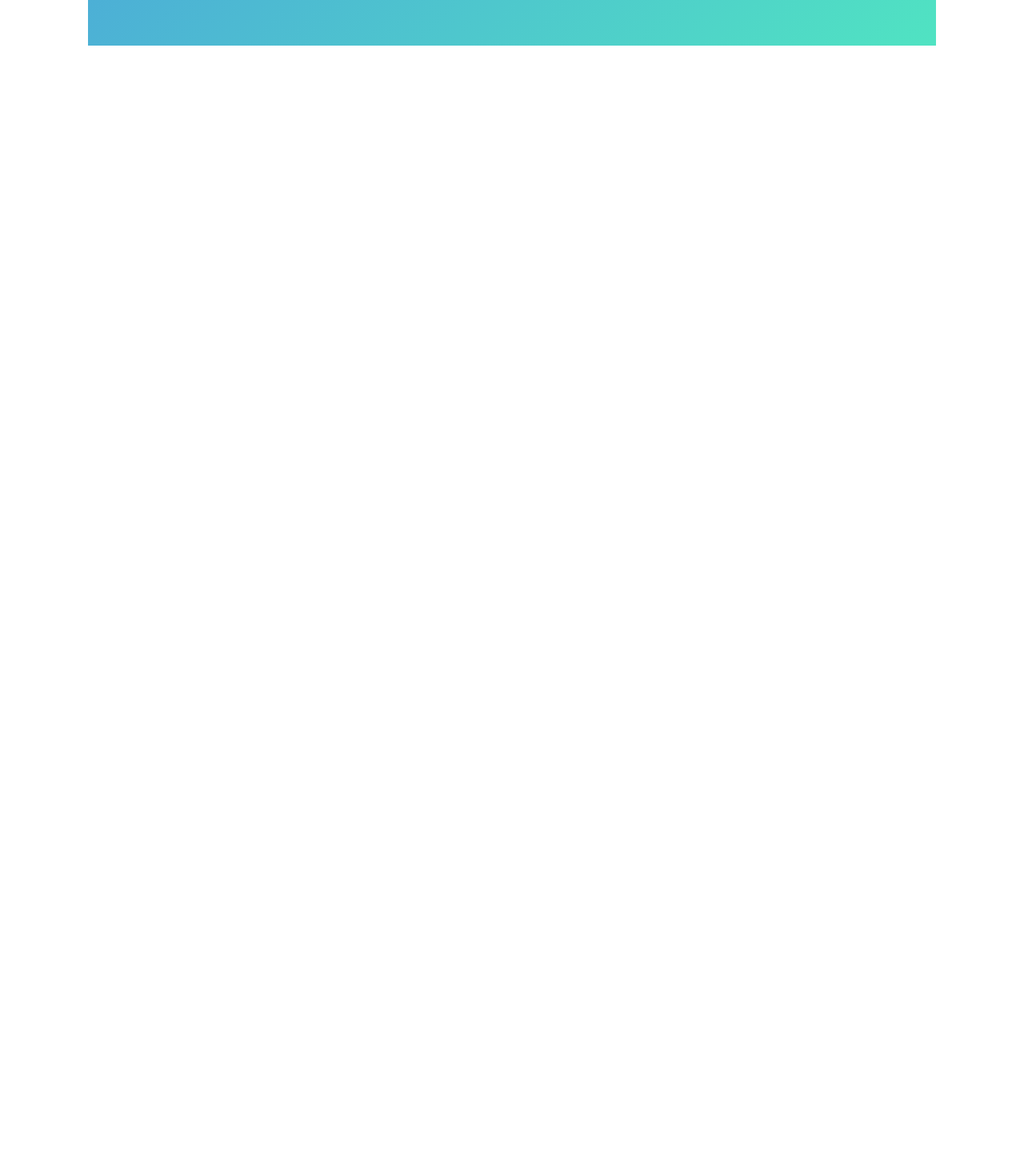
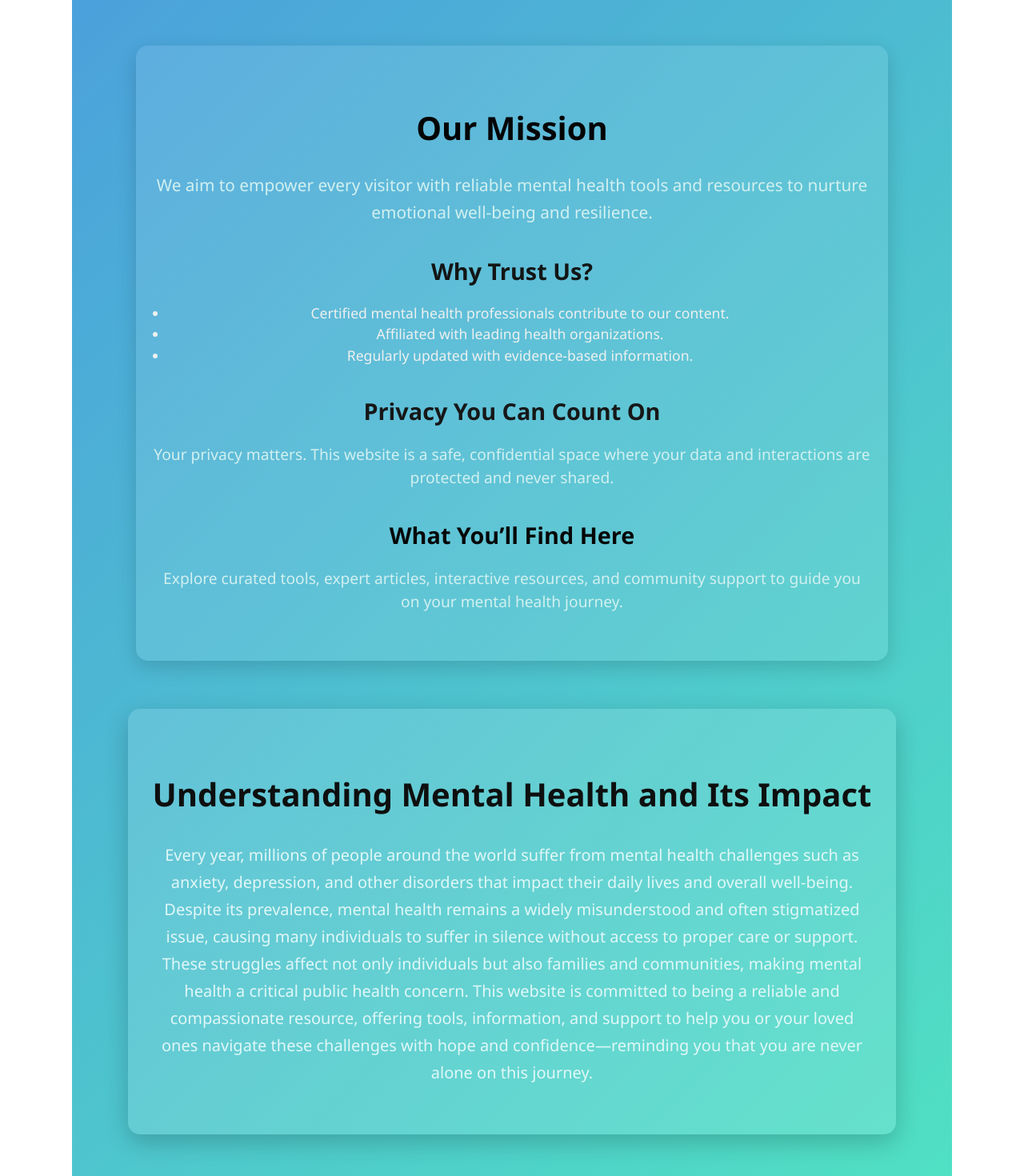
Before and after one commit to SujayO372/MentalHealthProject, a React (Vite) app in the folder MentalHealthProject/: page / in a window 1280 px wide. Shown: the part 780-2250 px from the top of the page at 80% size. Before the commit the page ends 869 px from the top, so only its background shows below. Built offline with nearby package versions, Linux system fonts and the light colour scheme.

Commit message:
better ui

```diff
--- a/MentalHealthProject/src/pages/Home.jsx
+++ b/MentalHealthProject/src/pages/Home.jsx
@@ -19,57 +19,68 @@ function Home() {
       >
         <div
           style={{
-      maxWidth: '1200px',
+            maxWidth: '1400px',      // Increased width for wider layout
             margin: '0 auto',
-      padding: '0 20px',
+            padding: '0 40px',       // Increased horizontal padding for balance
             textAlign: 'center',
-      color: '#fff', // white text for contrast
+            color: '#fff',           // white text for contrast
           }}
         >
           {/* Heading */}
-          <h1 style={{
-            color: '#985498ff',
+          <h1
+            style={{
+              color: '#000000ff',
               fontSize: '3rem',
-            marginBottom: '10px'
-          }}>
+              marginBottom: '10px',
+            }}
+          >
             Benefit Your Mental Health
           </h1>
 
           {/* Intro paragraph */}
-          <p style={{
+          <p
+            style={{
               fontSize: '1.2rem',
               marginBottom: '30px',
-  color: '#d1f0f0' // soft cyan/light teal for a fresh look
-}}>
-  Click on different categories above to explore helpful tools and resources that support your emotional well-being.
+              color: '#d1f0f0', // soft cyan/light teal for a fresh look
+            }}
+          >
+            Click on different categories above to explore helpful tools and
+            resources that support your emotional well-being.
           </p>
 
-
-          <hr style={{
+          <hr
+            style={{
               margin: '40px auto',
               width: '60%',
-            borderColor: '#ccc'
-          }} />
+              borderColor: '#ccc',
+            }}
+          />
 
           {/* Quote */}
-          <blockquote style={{
+          <blockquote
+            style={{
               fontStyle: 'italic',
               color: '#6a4c93',
               fontSize: '1.3rem',
               maxWidth: '700px',
-            margin: '40px auto'
-          }}>
-            “Mental health is just as important as physical health. Take time to care for your mind.”
+              margin: '40px auto',
+            }}
+          >
+            “Mental health is just as important as physical health. Take time
+            to care for your mind.”
           </blockquote>
 
           {/* Images */}
-          <div style={{
+          <div
+            style={{
               display: 'flex',
               flexWrap: 'wrap',
               justifyContent: 'center',
               gap: '20px',
-            marginTop: '30px'
-          }}>
+              marginTop: '30px',
+            }}
+          >
             <img
               src="https://wallpapers.com/images/hd/mental-health-ztj03tqovu8bdai6.jpg"
               alt="Mental Health Brain"
@@ -81,6 +92,119 @@ function Home() {
               style={{ width: '100%', maxWidth: '400px', borderRadius: '12px' }}
             />
           </div>
+
+          {/* Mission & Info Section */}
+          <section
+            style={{
+              maxWidth: '900px',
+              margin: '60px auto',
+              padding: '40px 20px',
+              backgroundColor: 'rgba(255, 255, 255, 0.1)',
+              borderRadius: '15px',
+              color: '#d1f0f0',
+              boxShadow: '0 8px 25px rgba(0, 0, 0, 0.15)',
+              fontFamily: "'Segoe UI', Tahoma, Geneva, Verdana, sans-serif",
+            }}
+          >
+            <h2
+              style={{
+                fontSize: '2.5rem',
+                marginBottom: '25px',
+                color: '#040404ff',
+              }}
+            >
+              Our Mission
+            </h2>
+            <p
+              style={{
+                fontSize: '1.3rem',
+                lineHeight: 1.6,
+                marginBottom: '35px',
+              }}
+            >
+              We aim to empower every visitor with reliable mental health tools
+              and resources to nurture emotional well-being and resilience.
+            </p>
+
+            <h3
+              style={{
+                fontSize: '1.8rem',
+                marginBottom: '15px',
+                color: '#121515ff',
+              }}
+            >
+              Why Trust Us?
+            </h3>
+            <ul
+              style={{
+                fontSize: '1.1rem',
+                marginBottom: '35px',
+                listStyleType: 'disc',
+                paddingLeft: '20px',
+                color: '#eef0efff',
+              }}
+            >
+              <li>Certified mental health professionals contribute to our content.</li>
+              <li>Affiliated with leading health organizations.</li>
+              <li>Regularly updated with evidence-based information.</li>
+            </ul>
+
+            <h3
+              style={{
+                fontSize: '1.8rem',
+                marginBottom: '15px',
+                color: '#161717ff',
+              }}
+            >
+              Privacy You Can Count On
+            </h3>
+            <p
+              style={{
+                fontSize: '1.2rem',
+                marginBottom: '35px',
+              }}
+            >
+              Your privacy matters. This website is a safe, confidential space
+              where your data and interactions are protected and never shared.
+            </p>
+
+            <h3
+              style={{
+                fontSize: '1.8rem',
+                marginBottom: '15px',
+                color: '#060707ff',
+              }}
+            >
+              What You’ll Find Here
+            </h3>
+            <p style={{ fontSize: '1.2rem' }}>
+              Explore curated tools, expert articles, interactive resources, and
+              community support to guide you on your mental health journey.
+            </p>
+          </section>
+
+          <section
+  style={{
+    maxWidth: '900px',
+    margin: '60px auto 100px',
+    padding: '40px 30px',
+    backgroundColor: 'rgba(255, 255, 255, 0.12)',
+    borderRadius: '15px',
+    color: '#e0f7f7',
+    boxShadow: '0 10px 30px rgba(0, 0, 0, 0.2)',
+    fontFamily: "'Segoe UI', Tahoma, Geneva, Verdana, sans-serif",
+    fontSize: '1.25rem',
+    lineHeight: 1.7,
+  }}
+>
+  <h2 style={{ fontSize: '2.5rem', marginBottom: '25px', color: '#0e0f0fff' }}>
+    Understanding Mental Health and Its Impact
+  </h2>
+  <p>
+    Every year, millions of people around the world suffer from mental health challenges such as anxiety, depression, and other disorders that impact their daily lives and overall well-being. Despite its prevalence, mental health remains a widely misunderstood and often stigmatized issue, causing many individuals to suffer in silence without access to proper care or support. These struggles affect not only individuals but also families and communities, making mental health a critical public health concern. This website is committed to being a reliable and compassionate resource, offering tools, information, and support to help you or your loved ones navigate these challenges with hope and confidence—reminding you that you are never alone on this journey.
+  </p>
+</section>
+
         </div>
       </div>
     </>
--- a/MentalHealthProject/src/pages/Hotlines.jsx
+++ b/MentalHealthProject/src/pages/Hotlines.jsx
@@ -54,11 +54,34 @@ export default function Hotlines() {
         </section>
 
         {/* Description */}
-        <p style={{ marginTop: '30px', color: '#555' }}>
-          Hotlines are dedicated phone lines designed to provide immediate assistance, support, and information for specific issues.
-          Whether it’s for mental health crises, domestic violence, substance abuse, or emergency services, hotlines offer confidential, timely help to individuals in need.
-          They serve as a vital resource for connecting people with the appropriate care and guidance.
-        </p>
+       <div style={{
+  marginTop: '40px',
+  maxWidth: '800px',
+  backgroundColor: '#e0f7fa',  // soft cyan background for calmness
+  borderRadius: '12px',
+  padding: '25px 30px',
+  boxShadow: '0 8px 15px rgba(0, 0, 0, 0.1)',
+  color: '#004d40',  // dark teal text for readability and calm
+  fontSize: '1.15rem',
+  lineHeight: '1.6',
+  fontFamily: "'Segoe UI', Tahoma, Geneva, Verdana, sans-serif",
+  marginLeft: 'auto',
+  marginRight: 'auto',
+}}>
+  <h2 style={{
+    marginBottom: '15px',
+    fontWeight: '700',
+    color: '#00796b'
+  }}>
+    What Are Hotlines?
+  </h2>
+  <p>
+    Hotlines are dedicated phone lines designed to provide immediate assistance, support, and information for specific issues.
+    Whether it’s for mental health crises, domestic violence, substance abuse, or emergency services, hotlines offer confidential, timely help to individuals in need.
+    They serve as a vital resource for connecting people with the appropriate care and guidance.
+  </p>
+</div>
+
       </div>
     </div>
   );
```
Lines whose indentation alone changed are shown as unchanged.
